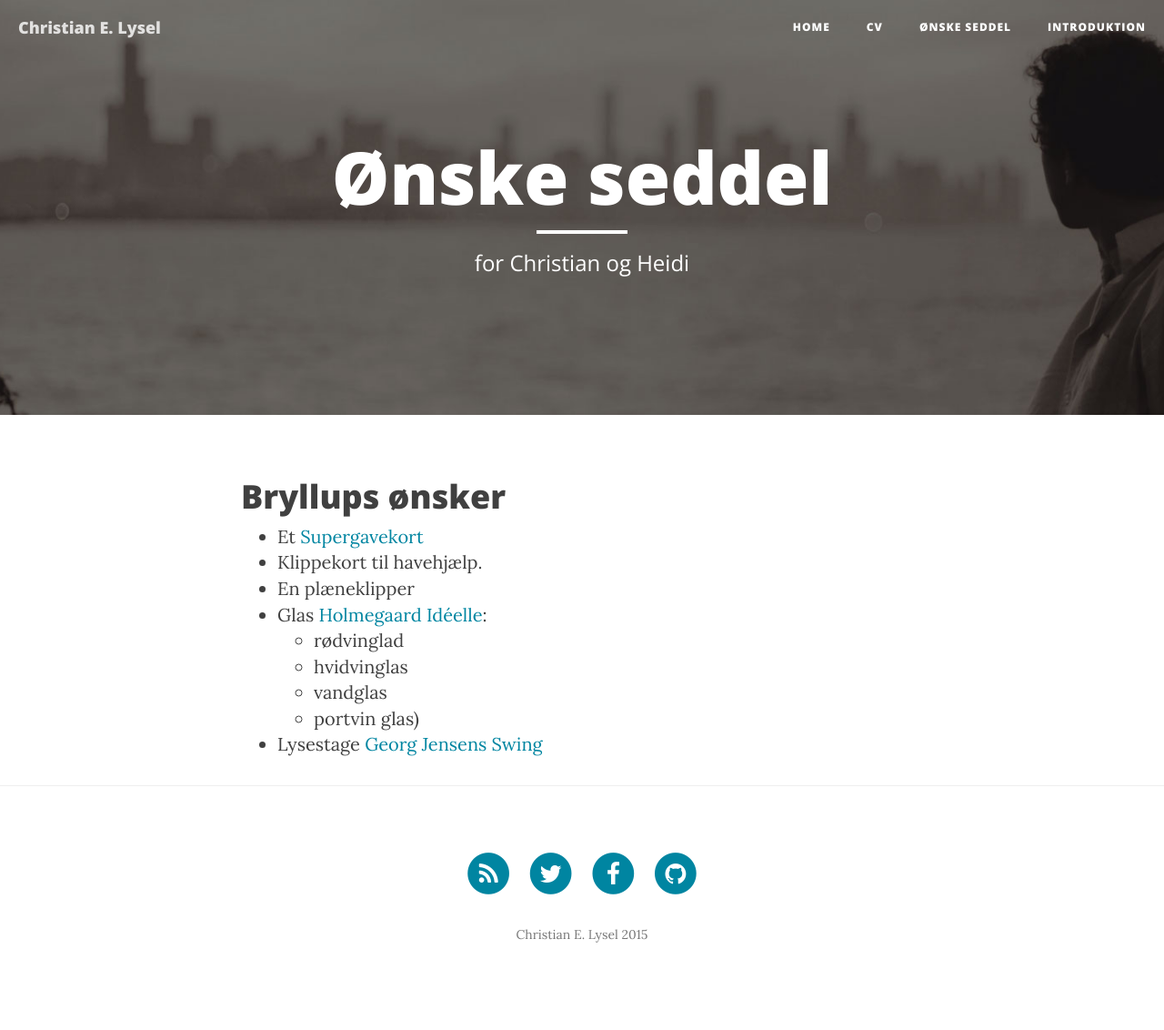
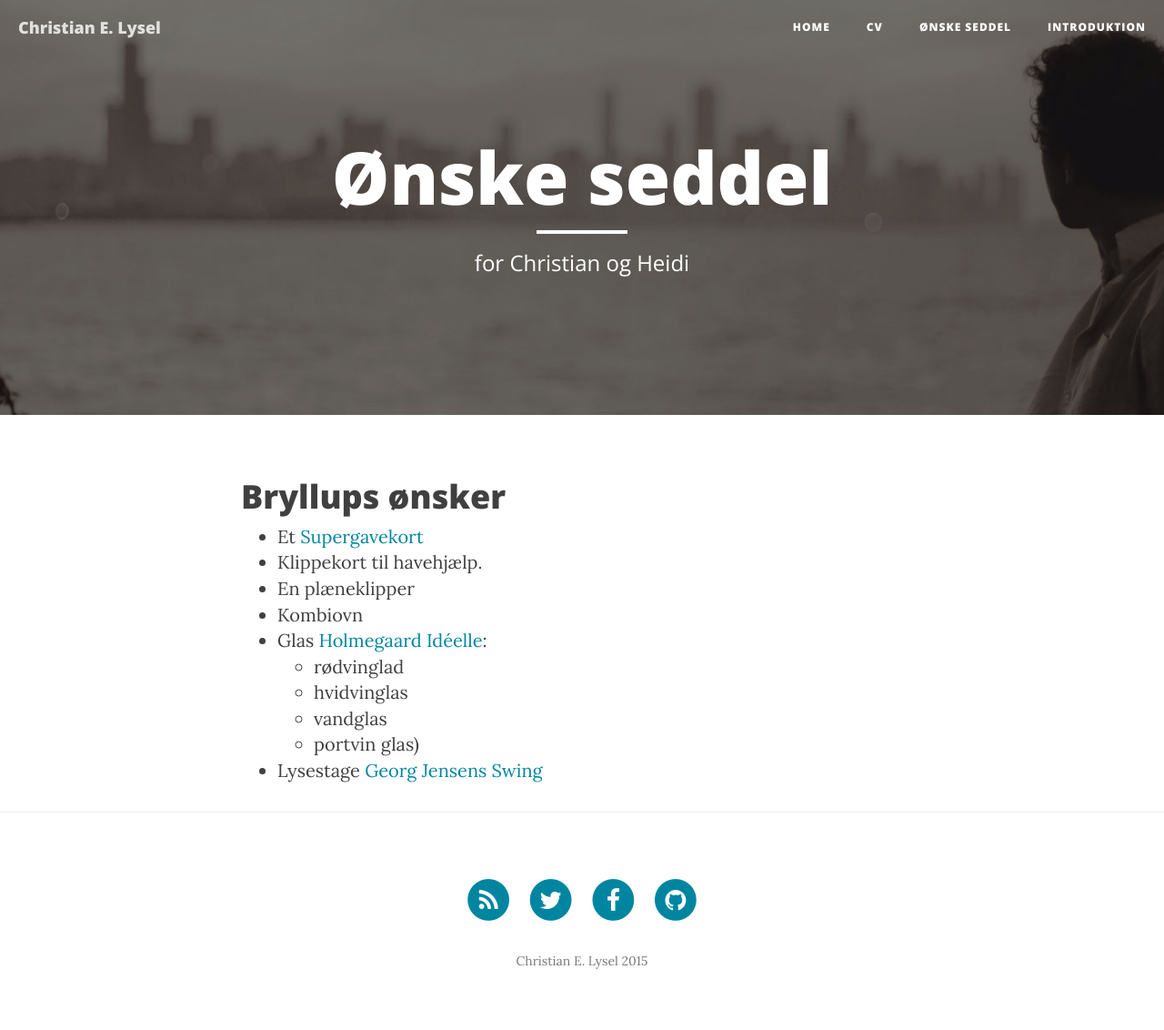
Before and after one commit to clysel/christian.lysel.net, a Jekyll site: the page built from gave.markdown, in a window 1280 px wide. Shown: the whole page at 91% size. Built offline with Jekyll 4.4.1, drawn with Linux system fonts in a browser that asks for light colours; nearby versions of some CDN libraries; before the commit the page ends 1103 px from its top, so only the background shows below that.

Commit message:
Update gave.markdown

```diff
--- a/gave.markdown
+++ b/gave.markdown
@@ -9,6 +9,7 @@ header-img: "img/about-bg.jpg"
 * Et [Supergavekort](https://www.gavekortet.dk/supergiftcard.aspx)
 * Klippekort til havehjælp.
 * En plæneklipper
+* Kombiovn
 * Glas [Holmegaard Idéelle](http://www.dba.dk/soeg/?soeg=holmeg%C3%A5rd+id%C3%A9elle):
   * rødvinglad
   * hvidvinglas
```
